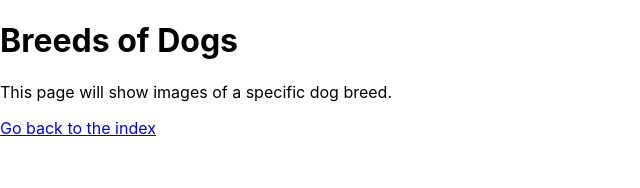
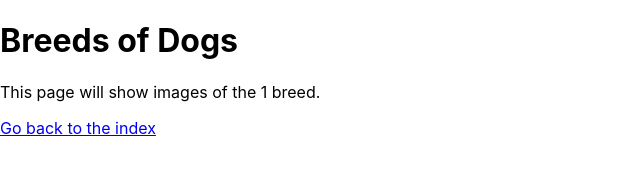
Before and after one commit to seabelis/dog-breeds-memory, a React (Create React App) app: page /dog-breeds/1 in a window 1280 px wide. Shown: the top 188 px of the page, without its empty margins (0-640 px from the left). Built offline with nearby package versions, Linux system fonts and the light colour scheme.

Commit message:
breed specification param working for detail page

```diff
--- a/src/components/BreedDetails.js
+++ b/src/components/BreedDetails.js
@@ -6,7 +6,7 @@ export default function BreedDetails(props) {
   const breed = props.breed
   return (<div>
     <h2>{ breed }</h2>
-    This page will show images of a specific dog breed.
+    This page will show images of the { props.match.params.breed } breed.
 
     <ul>
       {/* { breed.map(breed =>
```
